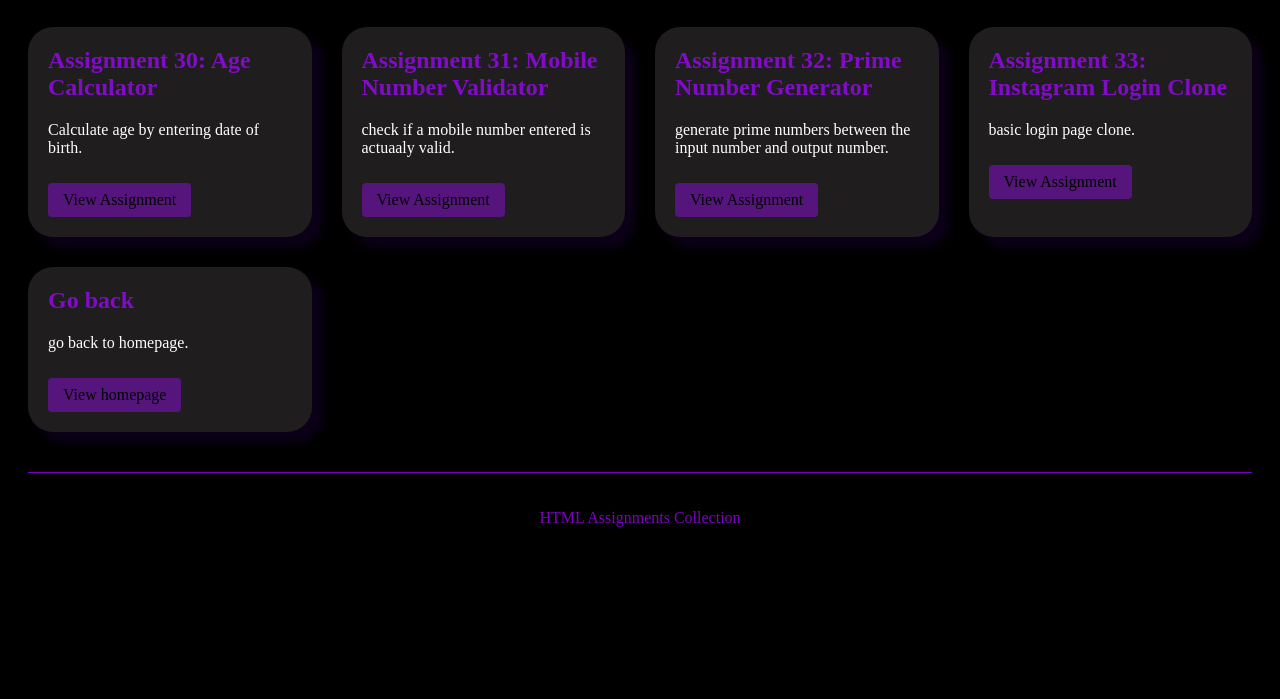
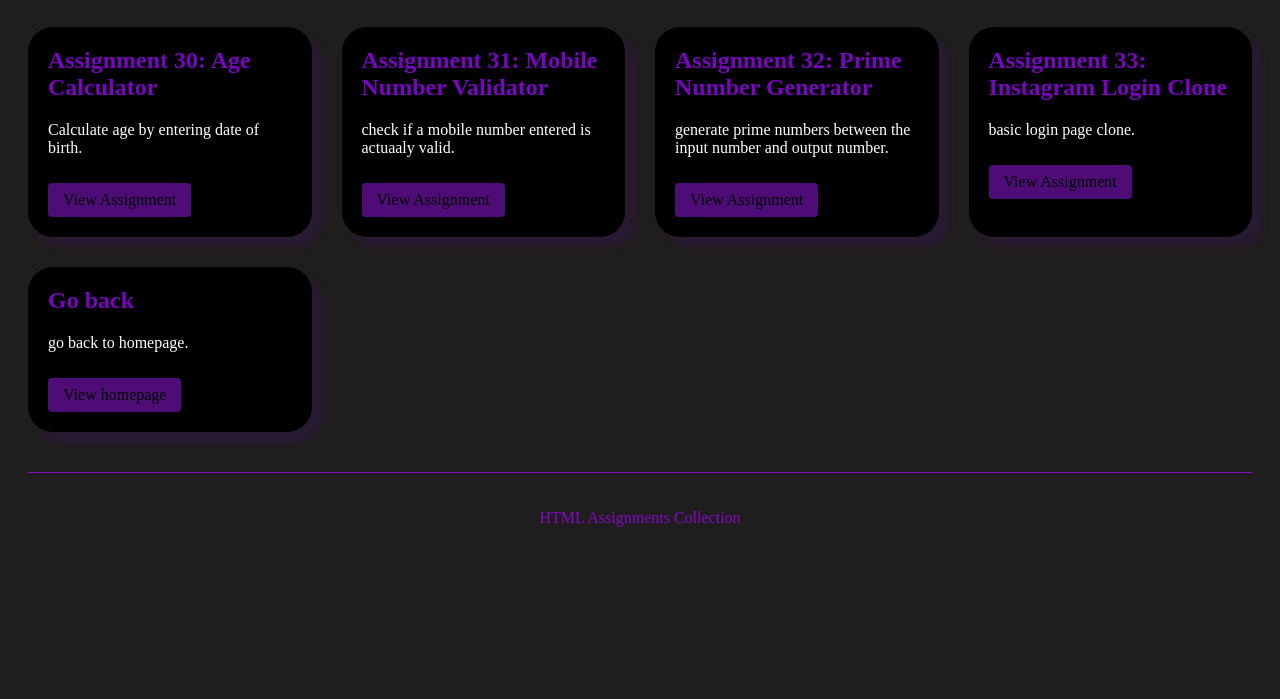
Before and after one commit to 26piyush/Ethnus-Mern, a plain HTML site: page day-10.html in a window 1280 px wide. Shown: the part 101-800 px from the top of the page. Drawn offline with Linux system fonts and the light colour scheme.

Commit message:
Update day-10.html

```diff
--- a/day-10.html
+++ b/day-10.html
@@ -7,7 +7,7 @@
             font-family: 'Times New Roman', Times, serif;
             margin: 10;
             padding: 20px;
-            background-color: rgb(0,0,0);
+            background-color:#1f1d1d ;
         }
         h1 {
             color: rgba(160, 7, 255, 0.756);
@@ -23,7 +23,7 @@
         }
 
         .Assignment-card {
-            background-color:  #1f1d1d;
+            background-color: rgb(0,0,0);
             border-radius: 25px;
             padding: 20px;
             box-shadow: 10px 10px 10px rgba(128, 0, 255, 0.1);
```
